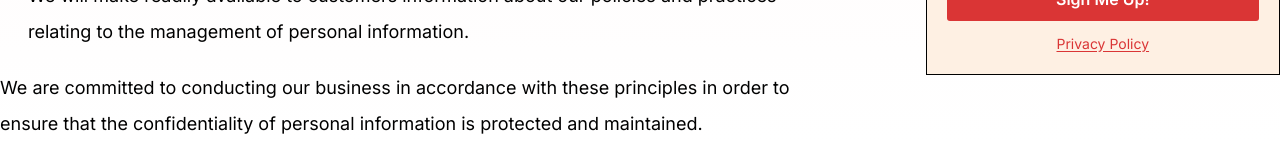
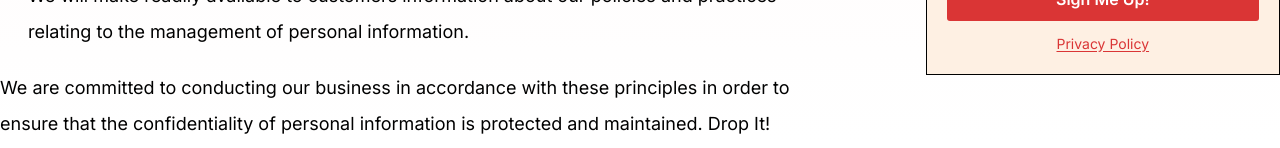
Before and after one commit to causapablo/brokear, a Next.js app: page /privacy in a window 1280 px wide. Shown: the part 804-952 px from the top of the page. Built offline with nearby package versions, Linux system fonts and the light colour scheme.

Commit message:
Agregue algo para arreglar el pull request de vercel.

```diff
--- a/src/app/privacy/page.tsx
+++ b/src/app/privacy/page.tsx
@@ -18,7 +18,7 @@ function Privacy() {
                                 <li className="marker:text-red">We will protect personal information by reasonable security safeguards against loss or theft, as well as unauthorized access, disclosure, copying, use or modification.</li>
                                 <li className="marker:text-red">We will make readily available to customers information about our policies and practices relating to the management of personal information.</li>
                             </ul>
-                            <p>We are committed to conducting our business in accordance with these principles in order to ensure that the confidentiality of personal information is protected and maintained.</p>
+                            <p>We are committed to conducting our business in accordance with these principles in order to ensure that the confidentiality of personal information is protected and maintained. Drop It!</p>
                         </div>
                     </div>
                     <div id='sidebar' className='basis-4/12'>
```
